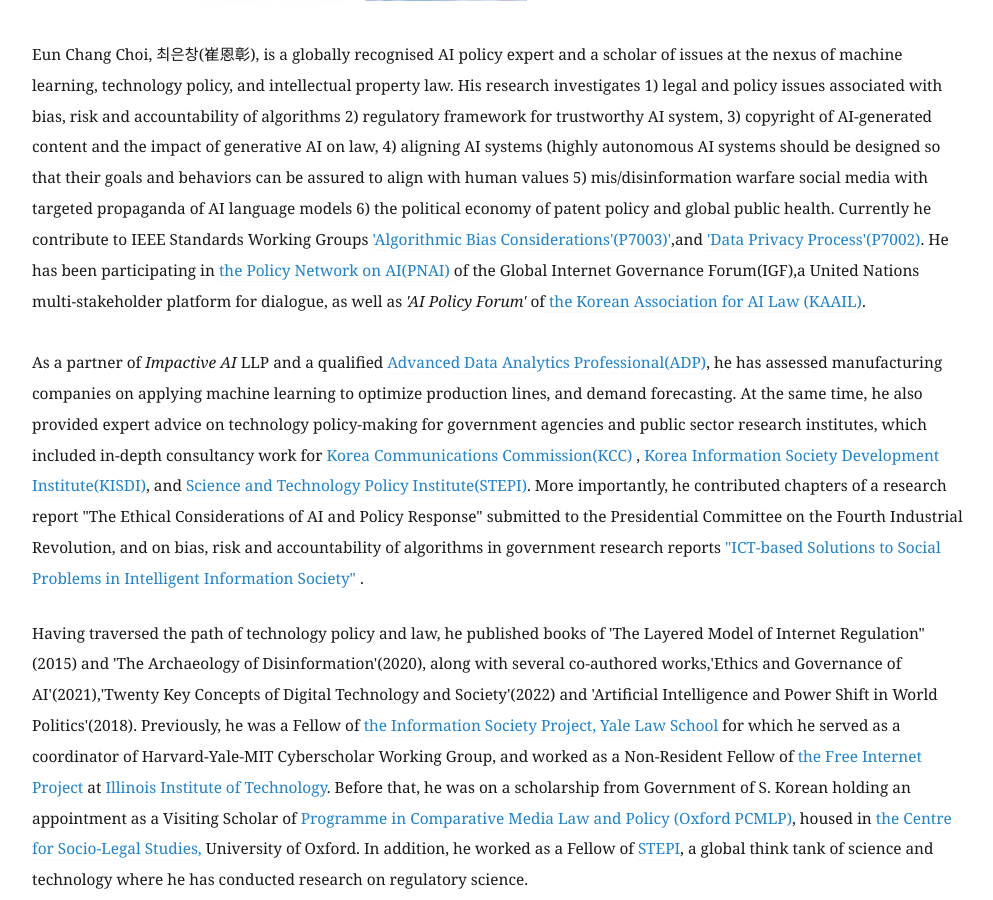
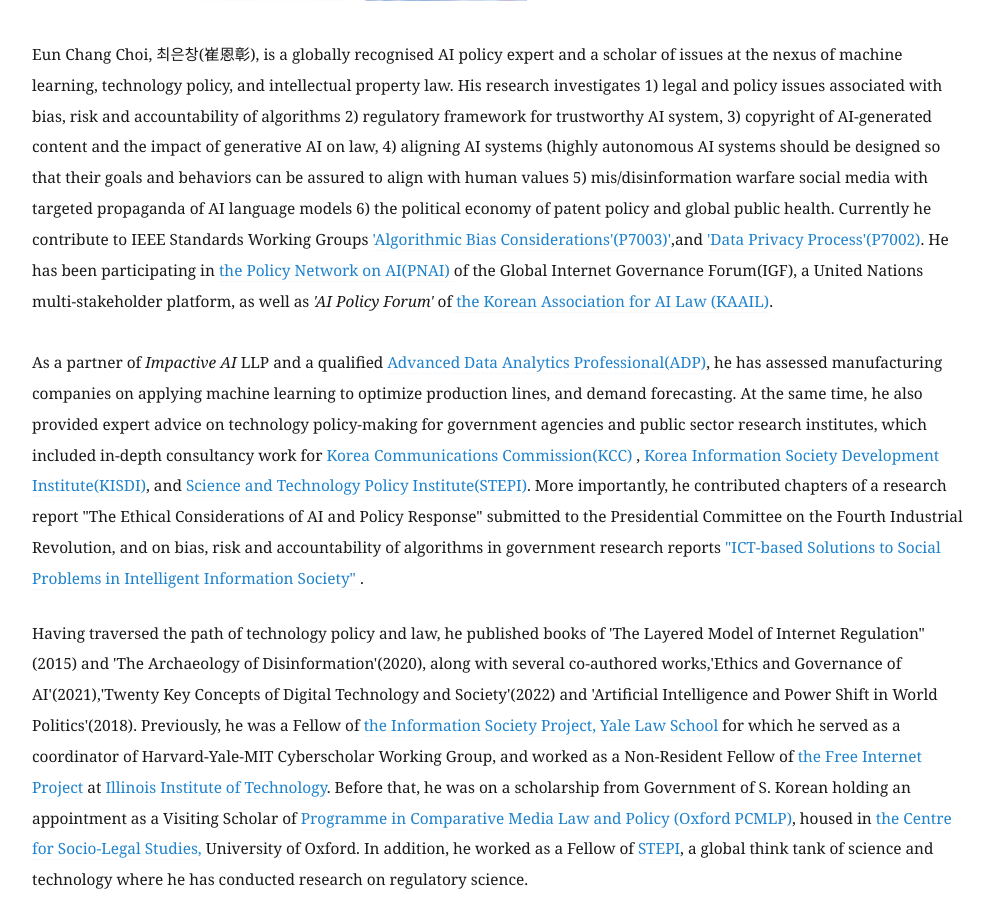
Before and after one commit to eunchangchoi/eunchangchoi.github.io, a Jekyll site: the page built from index.md, in a window 1280 px wide and 900 px high, scrolled down 579 px. Shown: the whole window, without its empty margins (68-1061 px from the left). Built offline with Jekyll 4.4.1, drawn with Linux system fonts in a browser that asks for light colours.

Commit message:
Update index.md

```diff
--- a/index.md
+++ b/index.md
@@ -22,7 +22,7 @@
   <img style="vertical-align:top;height:200px;width:164px;" src="images/book10.png">
  <br>
  <br>
-<p style="font-size:1.1em"> Eun Chang Choi, 최은창(崔恩彰), is a globally recognised AI policy expert and a scholar of issues at the nexus of machine learning, technology policy, and intellectual property law. His research investigates 1) legal and policy issues associated with bias, risk and accountability of algorithms 2) regulatory framework for trustworthy AI system, 3) copyright of AI-generated content and the impact of generative AI on law, 4) aligning AI systems (highly autonomous AI systems should be designed so that their goals and behaviors can be assured to align with human values 5) mis/disinformation warfare social media with targeted propaganda of AI language models 6) the political economy of patent policy and global public health. Currently he contribute to IEEE Standards Working Groups <a href="https://sagroups.ieee.org/7003/">'Algorithmic Bias Considerations'(P7003)'</a>,and <a href="https://sagroups.ieee.org/7002">'Data Privacy Process'(P7002)</a>. He has been participating in <a href="https://www.intgovforum.org/en/pnai"> the Policy Network on AI(PNAI) </a> of the Global Internet Governance Forum(IGF),a United Nations multi-stakeholder platform for dialogue, as well as <i>'AI Policy Forum'</i> of<a href="http://kaail.or.kr"> the Korean Association for AI Law (KAAIL)</a>. <br>
+<p style="font-size:1.1em"> Eun Chang Choi, 최은창(崔恩彰), is a globally recognised AI policy expert and a scholar of issues at the nexus of machine learning, technology policy, and intellectual property law. His research investigates 1) legal and policy issues associated with bias, risk and accountability of algorithms 2) regulatory framework for trustworthy AI system, 3) copyright of AI-generated content and the impact of generative AI on law, 4) aligning AI systems (highly autonomous AI systems should be designed so that their goals and behaviors can be assured to align with human values 5) mis/disinformation warfare social media with targeted propaganda of AI language models 6) the political economy of patent policy and global public health. Currently he contribute to IEEE Standards Working Groups <a href="https://sagroups.ieee.org/7003/">'Algorithmic Bias Considerations'(P7003)'</a>,and <a href="https://sagroups.ieee.org/7002">'Data Privacy Process'(P7002)</a>. He has been participating in <a href="https://www.intgovforum.org/en/pnai"> the Policy Network on AI(PNAI) </a> of the Global Internet Governance Forum(IGF), a United Nations multi-stakeholder platform, as well as <i>'AI Policy Forum'</i> of<a href="http://kaail.or.kr"> the Korean Association for AI Law (KAAIL)</a>. <br>
   <br>
 As a partner of <i> Impactive AI</i> LLP and a qualified <a href="https://www.dataq.or.kr/www/sub/a_05.do"> Advanced Data Analytics Professional(ADP)</a>, he has assessed manufacturing companies on applying machine learning to optimize production lines, and demand forecasting. At the same time, he also provided expert advice on technology policy-making for government agencies and public sector research institutes, which included in-depth consultancy work for <a href="https://eng.kcc.go.kr/user/ehpMain.do"> Korea Communications Commission(KCC) </a>,<a href="https://www.kisdi.re.kr/"> Korea Information Society Development Institute(KISDI)</a>, and <a href="https://www.stepi.re.kr/site/stepien/main.do"> Science and Technology Policy Institute(STEPI)</a>. More importantly, he contributed chapters of a research report "The Ethical Considerations of AI and Policy Response" submitted to the Presidential Committee on the Fourth Industrial Revolution, and on bias, risk and accountability of algorithms in government research reports <a href="https://scienceon.kisti.re.kr/commons/util/originalView.do?cn=TRKO202100006631&dbt=TRKO&rn="> "ICT-based Solutions to Social Problems in Intelligent Information Society" </a>.<br>
 
```
